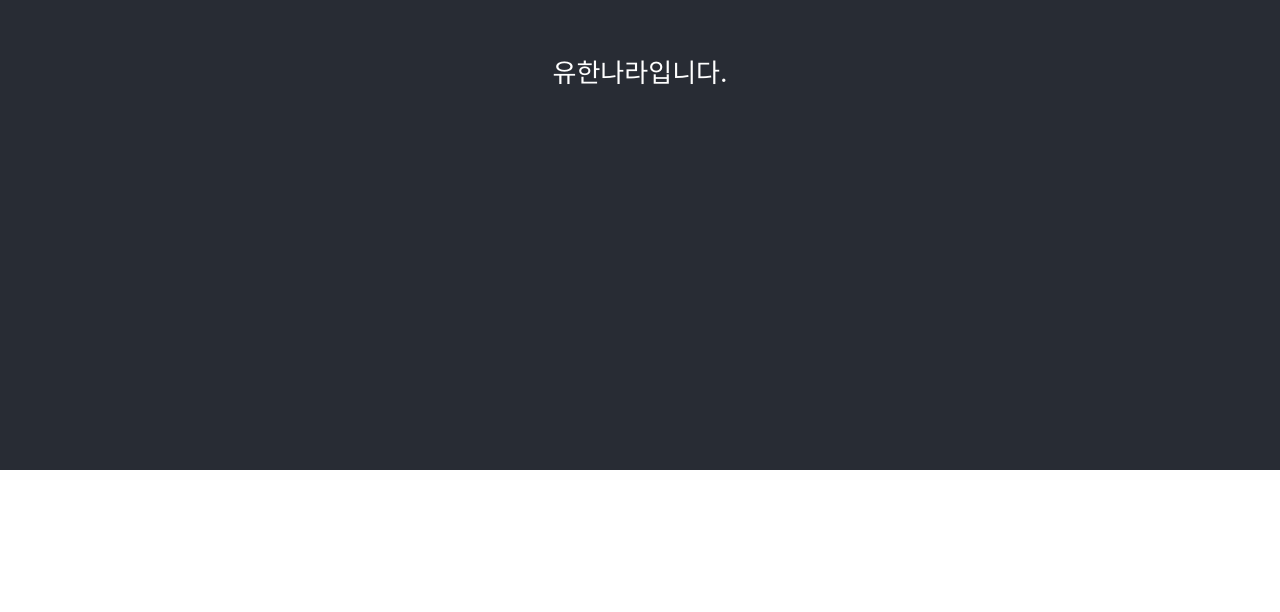
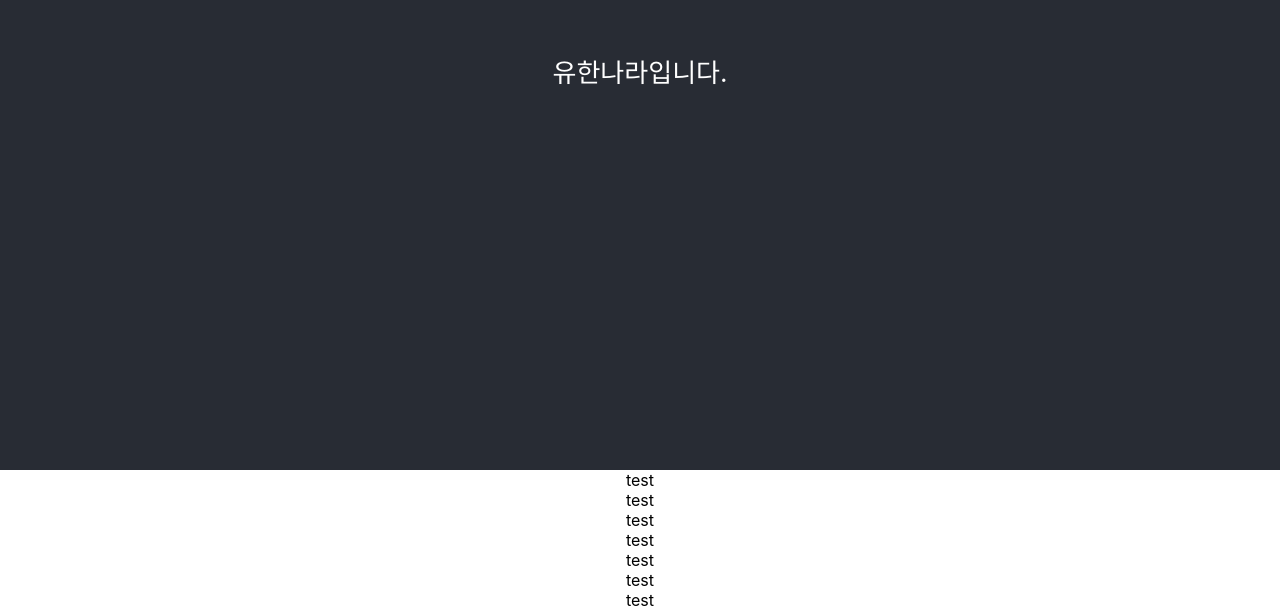
Before and after one commit to hansol775/team1-test-git, a React (Create React App) app: page / in a window 1280 px wide. Shown: the part 330-942 px from the top of the page. Before the commit the page ends 800 px from the top, so only its background shows below. Built offline with nearby package versions, Linux system fonts and the light colour scheme.

Commit message:
test commit

```diff
--- a/src/App.js
+++ b/src/App.js
@@ -5,6 +5,14 @@ function App() {
   return (
     <div className="App">
       <header className="App-header">유한나라입니다.</header>
+      <div>test</div>
+      <div>test</div>
+      <div>test</div>
+      <div>test</div>
+      <div>test</div>
+      <div>test</div>
+      <div>test</div>
+      <div>test</div>
     </div>
   );
 }
```
